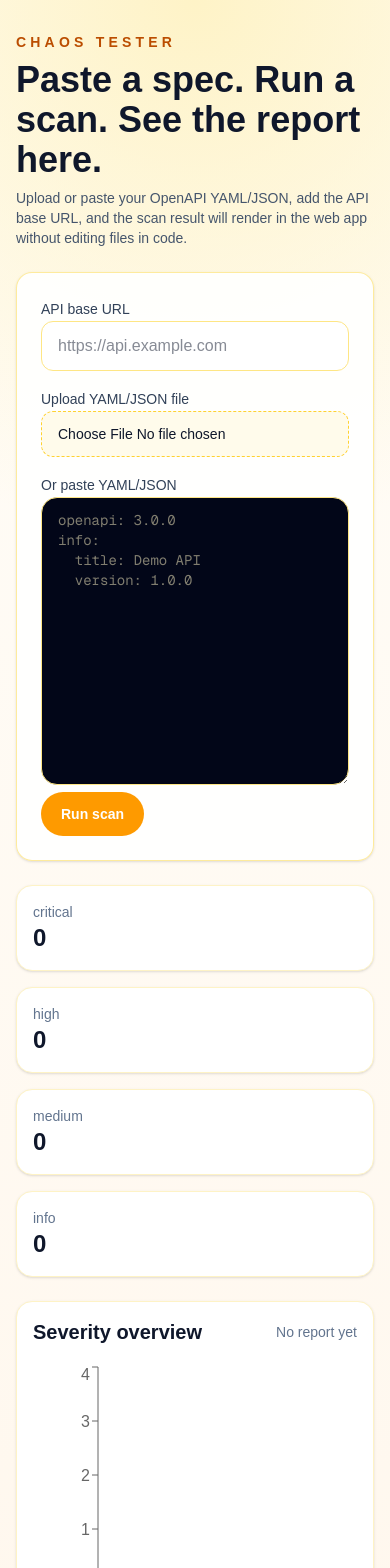
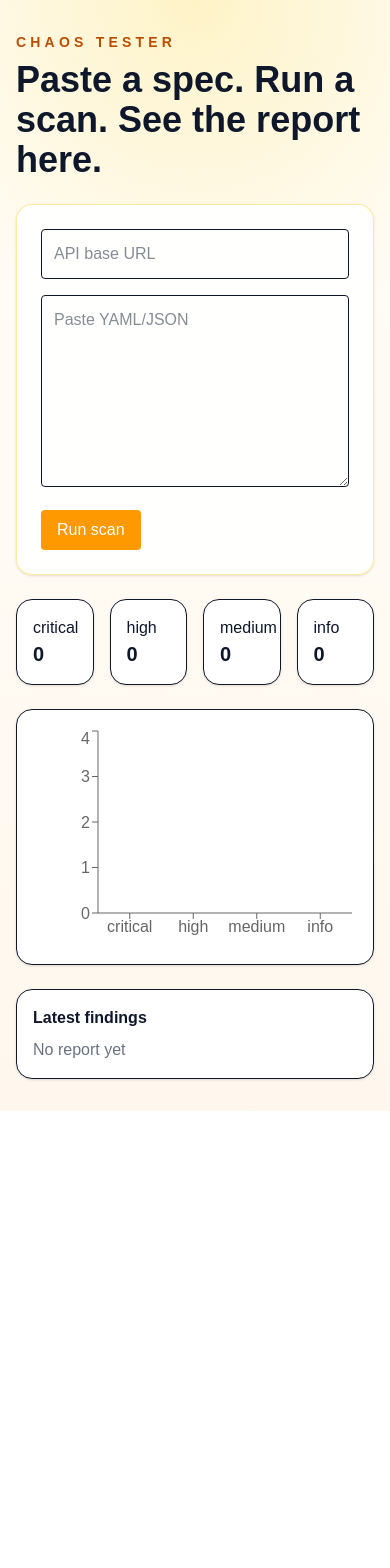
Before and after one commit to sudoKrishna/chaos-tester, a Next.js app in the folder dashboard/: page /dashboard in a window 390 px wide. Shown: the top 1568 px of the page. After the commit the page ends 1111 px from the top, so only its background shows below. Built offline with nearby package versions, Linux system fonts and the light colour scheme.

Commit message:
remove useSearchParams

```diff
--- a/dashboard/app/HomeContent.tsx
+++ b/dashboard/app/HomeContent.tsx
@@ -1,7 +1,6 @@
 "use client";
 
 import Link from "next/link";
-import { useSearchParams } from "next/navigation";
 import { FormEvent, useEffect, useState } from "react";
 import { Finding, ScanReport } from "../types";
 import { Card } from "@/components/ui/card";
@@ -16,31 +15,33 @@ import {
 } from "recharts";
 
 export default function Home() {
-  const searchParams = useSearchParams();
   const [specText, setSpecText] = useState("");
   const [baseUrl, setBaseUrl] = useState("");
   const [selectedFile, setSelectedFile] = useState<File | null>(null);
-  const [reportId, setReportId] = useState(searchParams.get("reportId") || "");
+
+  const [reportId, setReportId] = useState("");
   const [report, setReport] = useState<ScanReport | null>(null);
+
   const [error, setError] = useState("");
   const [isSubmitting, setIsSubmitting] = useState(false);
 
+  // ✅ SAFE: replace useSearchParams with browser-only logic
   useEffect(() => {
-    const currentReportId = searchParams.get("reportId");
+    if (typeof window === "undefined") return;
 
-    if (!currentReportId) {
-      return;
-    }
+    const params = new URLSearchParams(window.location.search);
+    const id = params.get("reportId") || "";
 
-    setReportId(currentReportId);
+    if (!id) return;
 
-    fetch(`/api/report?id=${currentReportId}`)
+    setReportId(id);
+
+    fetch(`/api/report?id=${id}`)
       .then(async (res) => {
         if (!res.ok) {
           const payload = await res.json();
           throw new Error(payload.error || "Unable to load report.");
         }
-
         return res.json();
       })
       .then((data: ScanReport) => {
@@ -51,7 +52,7 @@ export default function Home() {
       .catch((err: Error) => {
         setError(err.message);
       });
-  }, [searchParams]);
+  }, []);
 
   async function handleSubmit(event: FormEvent<HTMLFormElement>) {
     event.preventDefault();
@@ -64,9 +65,7 @@ export default function Home() {
       if (specText.trim()) {
         const uploadResponse = await fetch("/api/upload", {
           method: "POST",
-          headers: {
-            "Content-Type": "application/json",
-          },
+          headers: { "Content-Type": "application/json" },
           body: JSON.stringify({ content: specText }),
         });
 
@@ -99,13 +98,8 @@ export default function Home() {
 
       const runResponse = await fetch("/api/run", {
         method: "POST",
-        headers: {
-          "Content-Type": "application/json",
-        },
-        body: JSON.stringify({
-          fileId,
-          baseUrl,
-        }),
+        headers: { "Content-Type": "application/json" },
+        body: JSON.stringify({ fileId, baseUrl }),
       });
 
       const runPayload = await runResponse.json();
@@ -115,7 +109,10 @@ export default function Home() {
       }
 
       const nextReportId = runPayload.reportId;
+
       setReportId(nextReportId);
+
+      // ✅ safe URL update (no SSR issues)
       window.history.replaceState({}, "", `/?reportId=${nextReportId}`);
 
       const reportResponse = await fetch(`/api/report?id=${nextReportId}`);
@@ -135,6 +132,7 @@ export default function Home() {
   }
 
   const data: Finding[] = report?.findings || [];
+
   const counts = {
     critical: 0,
     high: 0,
@@ -142,158 +140,96 @@ export default function Home() {
     info: 0,
   };
 
-  data.forEach((finding) => counts[finding.severity]++);
+  data.forEach((finding) => {
+    counts[finding.severity]++;
+  });
 
   const chartData = Object.entries(counts).map(([name, value]) => ({
     name,
     value,
   }));
+
   const hasReport = Boolean(report);
 
   return (
     <div className="min-h-screen bg-[radial-gradient(circle_at_top,#fef3c7,transparent_30%),linear-gradient(180deg,#fffdf8_0%,#fff7ed_100%)] px-4 py-8 text-slate-900">
       <div className="mx-auto flex max-w-6xl flex-col gap-6">
+
         <div className="space-y-2">
           <p className="text-sm font-semibold uppercase tracking-[0.3em] text-amber-700">
             Chaos Tester
           </p>
-          <h1 className="text-4xl font-bold">Paste a spec. Run a scan. See the report here.</h1>
-          <p className="max-w-3xl text-sm text-slate-600">
-            Upload or paste your OpenAPI YAML/JSON, add the API base URL, and the scan result will render in the web app without editing files in code.
-          </p>
+          <h1 className="text-4xl font-bold">
+            Paste a spec. Run a scan. See the report here.
+          </h1>
         </div>
 
+        {/* FORM */}
         <Card className="border-amber-200/80 bg-white/90 p-6">
           <form className="space-y-4" onSubmit={handleSubmit}>
-            <div className="grid gap-4 md:grid-cols-2">
-              <label className="space-y-2">
-                <span className="text-sm font-medium text-slate-700">API base URL</span>
             <input
-                  className="w-full rounded-xl border border-amber-200 bg-white px-4 py-3 outline-none transition focus:border-amber-400"
-                  placeholder="https://api.example.com"
+              placeholder="API base URL"
               value={baseUrl}
-                  onChange={(event) => setBaseUrl(event.target.value)}
+              onChange={(e) => setBaseUrl(e.target.value)}
+              className="w-full border p-3 rounded"
             />
-              </label>
 
-              <label className="space-y-2">
-                <span className="text-sm font-medium text-slate-700">Upload YAML/JSON file</span>
-                <input
-                  className="block w-full rounded-xl border border-dashed border-amber-300 bg-amber-50 px-4 py-3 text-sm"
-                  type="file"
-                  accept=".yaml,.yml,.json,application/json"
-                  onChange={(event) => setSelectedFile(event.target.files?.[0] || null)}
+            <textarea
+              value={specText}
+              onChange={(e) => setSpecText(e.target.value)}
+              className="w-full h-48 border p-3 rounded"
+              placeholder="Paste YAML/JSON"
             />
-              </label>
-            </div>
 
-            <label className="space-y-2">
-              <span className="text-sm font-medium text-slate-700">Or paste YAML/JSON</span>
-              <textarea
-                className="min-h-72 w-full rounded-2xl border border-amber-200 bg-slate-950 px-4 py-3 font-mono text-sm text-amber-100 outline-none transition focus:border-amber-400"
-                placeholder={"openapi: 3.0.0\ninfo:\n  title: Demo API\n  version: 1.0.0"}
-                value={specText}
-                onChange={(event) => setSpecText(event.target.value)}
-              />
-            </label>
-
-            <div className="flex flex-wrap items-center gap-3">
             <button
-                className="rounded-full bg-amber-500 px-5 py-3 text-sm font-semibold text-white transition hover:bg-amber-600 disabled:cursor-not-allowed disabled:bg-amber-300"
               disabled={isSubmitting}
-                type="submit"
+              className="bg-amber-500 text-white px-4 py-2 rounded"
             >
-                {isSubmitting ? "Running scan..." : "Run scan"}
+              {isSubmitting ? "Running..." : "Run scan"}
             </button>
 
-              {reportId ? (
-                <Link
-                  className="text-sm font-medium text-amber-700 underline-offset-4 hover:underline"
-                  href={`/findings?reportId=${reportId}`}
-                >
-                  Open full findings
-                </Link>
-              ) : null}
-            </div>
-
-            {error ? <p className="text-sm text-red-600">{error}</p> : null}
+            {error && <p className="text-red-500">{error}</p>}
           </form>
         </Card>
 
-        <div className="grid grid-cols-1 gap-4 md:grid-cols-4">
+        {/* STATS */}
+        <div className="grid grid-cols-4 gap-4">
           {Object.entries(counts).map(([key, val]) => (
-            <Card key={key} className="border-amber-100 p-4">
-              <div className="text-sm text-slate-500">{key}</div>
-              <div className="text-2xl font-bold">{val}</div>
+            <Card key={key} className="p-4">
+              <div>{key}</div>
+              <div className="text-xl font-bold">{val}</div>
             </Card>
           ))}
         </div>
 
-        <Card className="border-amber-100 p-4">
-          <div className="mb-4 flex items-center justify-between">
-            <h2 className="text-xl font-semibold">Severity overview</h2>
-            <span className="text-sm text-slate-500">
-              {report
-                ? `${report.totalFindings} findings across ${report.totalEndpoints} endpoints`
-                : "No report yet"}
-            </span>
-          </div>
-
-          <div className="h-64">
+        {/* CHART */}
+        <Card className="p-4 h-64">
           <ResponsiveContainer width="100%" height="100%">
             <BarChart data={chartData}>
               <XAxis dataKey="name" />
-                <YAxis allowDecimals={false} />
+              <YAxis />
               <Tooltip />
-                <Bar dataKey="value" fill="#f59e0b" radius={[8, 8, 0, 0]} />
+              <Bar dataKey="value" fill="#f59e0b" />
             </BarChart>
           </ResponsiveContainer>
-          </div>
         </Card>
 
-        <Card className="border-amber-100 p-4">
-          <div className="mb-4 flex items-center justify-between">
-            <h2 className="text-xl font-semibold">Latest findings</h2>
-            {reportId ? (
-              <Link
-                className="text-sm font-medium text-amber-700 underline-offset-4 hover:underline"
-                href={`/findings?reportId=${reportId}`}
-              >
-                View all
-              </Link>
-            ) : null}
+        {/* FINDINGS */}
+        <Card className="p-4">
+          <h2 className="font-bold mb-2">Latest findings</h2>
+
+          {!hasReport && (
+            <p className="text-gray-500">No report yet</p>
+          )}
+
+          {data.slice(0, 10).map((f, i) => (
+            <div key={i} className="border-b py-2">
+              <div className="font-medium">{f.endpoint}</div>
+              <div className="text-sm text-gray-500">{f.title}</div>
             </div>
+          ))}
+        </Card>
 
-          <div className="space-y-3">
-            {!hasReport ? (
-              <p className="text-sm text-slate-500">
-                Run a scan and the results will appear here.
-              </p>
-            ) : null}
-
-            {hasReport && data.length === 0 ? (
-              <div className="rounded-2xl border border-emerald-200 bg-emerald-50 p-4 text-sm text-emerald-800">
-                Scan completed successfully. No findings were generated for the
-                current target.
-              </div>
-            ) : null}
-
-            {data.slice(0, 10).map((finding, index) => (
-              <Link
-                key={`${finding.endpoint}-${index}`}
-                href={`/findings/${index}?reportId=${reportId}`}
-              >
-                <Card className="flex items-center justify-between border-amber-100 p-3 transition hover:border-amber-300 hover:shadow-md">
-                  <div>
-                    <div className="font-medium">{finding.endpoint}</div>
-                    <div className="text-sm text-slate-500">{finding.title}</div>
-                  </div>
-                  <Badge variant={finding.severity}>{finding.severity}</Badge>
-                </Card>
-              </Link>
-            ))}
-          </div>
-        </Card>
       </div>
     </div>
   );
```
Lines whose indentation alone changed are shown as unchanged.
